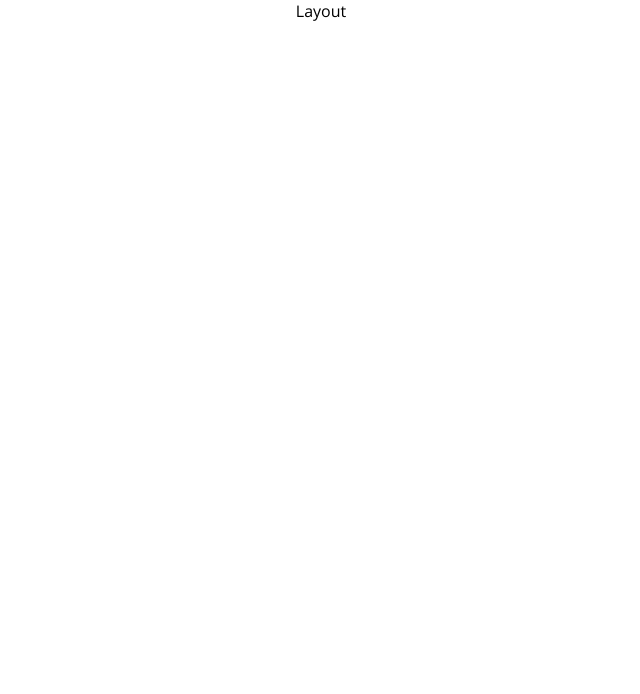
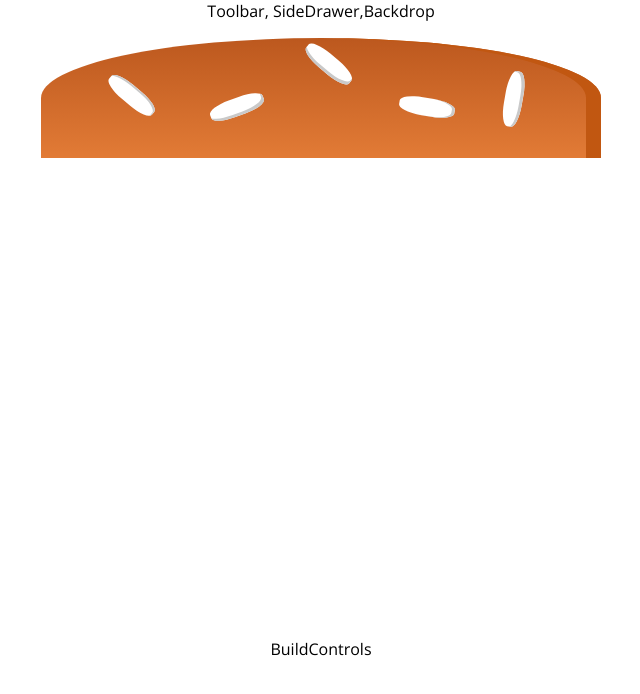
Before and after one commit to kubasulek2/burger-react, a React (Create React App) app: page / in a window 1280 px wide. Shown: the top 694 px of the page, without its empty margins (319-959 px from the left). Built offline with nearby package versions, Linux system fonts and the light colour scheme.

Commit message:
burger component, ingredient component

```diff
--- /dev/null
+++ b/src/components/Burger/Burger.js
@@ -0,0 +1,17 @@
+import React from 'react';
+import styles from './Burger.module.css';
+import BurgerIngredient from './BurgerIngredient/BurgerIngredient';
+
+
+
+const burger = (props) => {
+
+	return (
+		<div className={styles.Burger}>
+			<BurgerIngredient type='BreadTop'/>
+		</div>
+	);
+};
+
+
+export default burger;
--- /dev/null
+++ b/src/components/Burger/Burger.module.css
@@ -0,0 +1,28 @@
+.Burger{
+	width: 100%;
+	margin: auto;
+	height: 250px;
+	/* overflow: scroll; */
+	font-weight: bold;
+	font-size: 1.2rem;
+}
+@media (max-width:500px) and (min-height: 400px){
+	.Burger{
+		width: 350px;
+		height: 300px;
+	}
+}
+
+
+@media (min-width:500px) and (min-height: 401px){
+	.Burger{
+		width: 450px;
+		height: 400px;
+	}
+}
+@media (min-width:1000px) and (min-height: 700px){
+	.Burger{
+		width: 700px;
+		height: 600px;
+	}
+}
--- /dev/null
+++ b/src/components/Burger/BurgerIngredient/BurgerIngredient.js
@@ -0,0 +1,29 @@
+import React from 'react';
+import PropTypes from 'prop-types';
+import styles from './BurgerIngredient.module.css';
+
+
+const burgerIngredient = (props) => {
+
+	let ingredient = props.type ? <div className={styles[props.type]}></div> : null;
+
+	if (props.type === 'BreadTop')
+	{
+		ingredient = (
+			<div className={styles[props.type]}>
+				<div className={styles.Seeds1}></div>
+				<div className={styles.Seeds2}></div>
+			</div>
+		);
+	}
+
+
+
+
+	return ingredient;
+};
+burgerIngredient.propTypes = {
+	type: PropTypes.string.isRequired
+};
+
+export default burgerIngredient;
--- /dev/null
+++ b/src/components/Burger/BurgerIngredient/BurgerIngredient.module.css
@@ -0,0 +1,113 @@
+.BreadBottom {
+    height: 13%;
+    width: 80%;
+    background: linear-gradient(#F08E4A, #e27b36);
+    border-radius: 0 0 30px 30px;
+    box-shadow: inset -15px 0 #c15711;
+    margin: 2% auto;
+}
+
+.BreadTop {
+    height: 20%;
+    width: 80%;
+    background: linear-gradient(#bc581e, #e27b36);
+    border-radius: 50% 50% 0 0;
+    box-shadow: inset -15px 0 #c15711;
+    margin: 2% auto;
+    position: relative;
+}
+
+.Seeds1 {
+    width: 10%;
+    height: 15%;
+    position: absolute;
+    background-color: white;
+    left: 30%;
+    top: 50%;
+    border-radius: 40%;
+    transform: rotate(-20deg);
+    box-shadow: inset -2px -3px #c9c9c9;
+}
+
+.Seeds1:after {
+    content: "";
+    width: 100%;
+    height: 100%;
+    position: absolute;
+    background-color: white;
+    left: -170%;
+    top: -260%;
+    border-radius: 40%;
+    transform: rotate(60deg);
+    box-shadow: inset -1px 2px #c9c9c9;
+  }
+
+.Seeds1:before {
+    content: "";
+    width: 100%;
+    height: 100%;
+    position: absolute;
+    background-color: white;
+    left: 180%;
+    top: -50%;
+    border-radius: 40%;
+    transform: rotate(60deg);
+    box-shadow: inset -1px -3px #c9c9c9;
+  }
+
+  .Seeds2 {
+    width: 10%;
+    height: 15%;
+    position: absolute;
+    background-color: white;
+    left: 64%;
+    top: 50%;
+    border-radius: 40%;
+    transform: rotate(10deg);
+    box-shadow: inset -3px 0 #c9c9c9;
+  }
+
+  .Seeds2:before {
+    content: "";
+    width: 100%;
+    height: 100%;
+    position: absolute;
+    background-color: white;
+    left: 150%;
+    top: -130%;
+    border-radius: 40%;
+    transform: rotate(90deg);
+    box-shadow: inset 1px 3px #c9c9c9;
+  }
+
+
+.Meat {
+    width: 80%;
+    height: 8%;
+    background: linear-gradient(#7f3608, #702e05);
+    margin: 2% auto;
+    border-radius: 15px;
+}
+
+.Cheese {
+    width: 90%;
+    height: 4.5%;
+    margin: 2% auto;
+    background: linear-gradient(#f4d004, #d6bb22);
+    border-radius: 20px;
+}
+
+.Salad {
+    width: 85%;
+    height: 7%;
+    margin: 2% auto;
+    background: linear-gradient(#228c1d, #91ce50);
+    border-radius: 20px;
+}
+
+.Bacon {
+    width: 80%;
+    height: 3%;
+    background: linear-gradient(#bf3813, #c45e38);
+    margin: 2% auto;
+}
--- a/src/components/Layout/Layout.js
+++ b/src/components/Layout/Layout.js
@@ -1,13 +1,16 @@
 import React from 'react';
 import Aux from '../../hoc/Aux';
+import styles from './Layout.module.css'
 
 const layout = props => {
+
 	return (
 		<Aux>
 			<div>
 				Toolbar, SideDrawer,Backdrop
 			</div>
-			<main>
+			<main className={styles.content}>
+
 				{props.children}
 			</main>
 		</Aux>
--- /dev/null
+++ b/src/components/Layout/Layout.module.css
@@ -0,0 +1,3 @@
+.content{
+	margin-top: 1rem;
+}
--- a/src/containers/App.js
+++ b/src/containers/App.js
@@ -1,13 +1,19 @@
 import React, { Component }from 'react';
-import Layout from '../components/Layout/Layout'
+import Layout from '../components/Layout/Layout';
+import BurgerBuilder from '../containers/BurgerBuilder/BurgerBuilder';
+
 import './App.css';
 
 class App extends Component{
 
 	render(){
 		return(
+
 			<div className="App">
-				Layout
+				<Layout>
+					<BurgerBuilder />
+				</Layout>
+
 			</div>
 		);
 	}
--- /dev/null
+++ b/src/containers/BurgerBuilder/BurgerBuilder.js
@@ -0,0 +1,16 @@
+import React, { Component } from 'react';
+import Aux from '../../hoc/Aux';
+import Burger from '../../components/Burger/Burger';
+
+class BurgerBuilder extends Component {
+	render() {
+		return (
+			<Aux>
+				<Burger />
+				<div>BuildControls</div>
+			</Aux>
+		);
+	}
+}
+
+export default BurgerBuilder;
```
